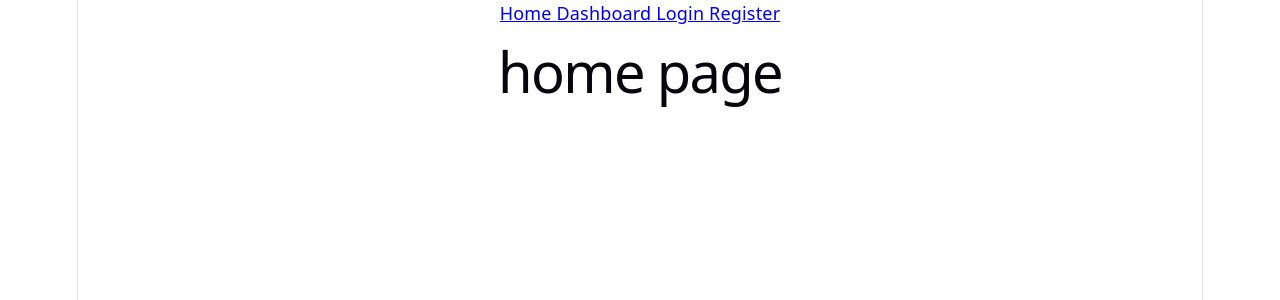
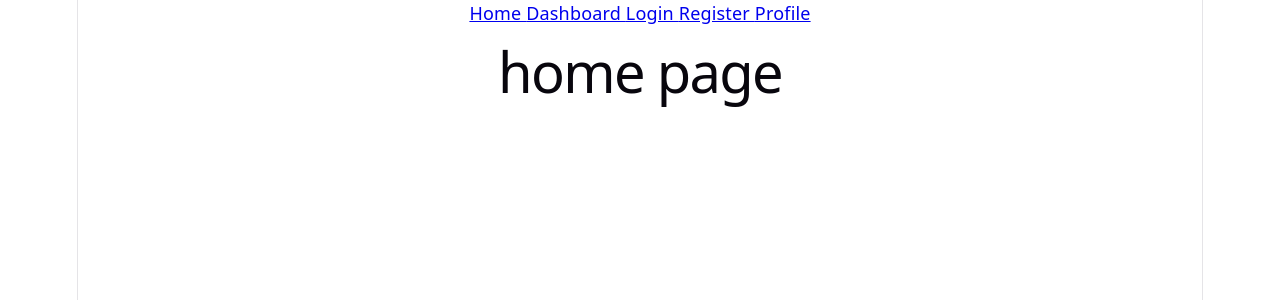
Before and after one commit to Mehdifarajipor/Schedula, a React (Vite) app in the folder frontend/: page / in a window 1280 px wide. Shown: the top 300 px of the page. Built offline with nearby package versions, Linux system fonts and the light colour scheme.

Commit message:
link profile page in navbar

```diff
--- a/frontend/src/components/layout/Navbar.jsx
+++ b/frontend/src/components/layout/Navbar.jsx
@@ -7,6 +7,7 @@ function Navbar(){
             <Link to={"/dashboard"}> Dashboard </Link>
             <Link to={"/login"}> Login </Link>
             <Link to={"/register"}> Register </Link>
+            <Link to={"/profile"}>Profile</Link>
         </nav>
     );
 }
```
